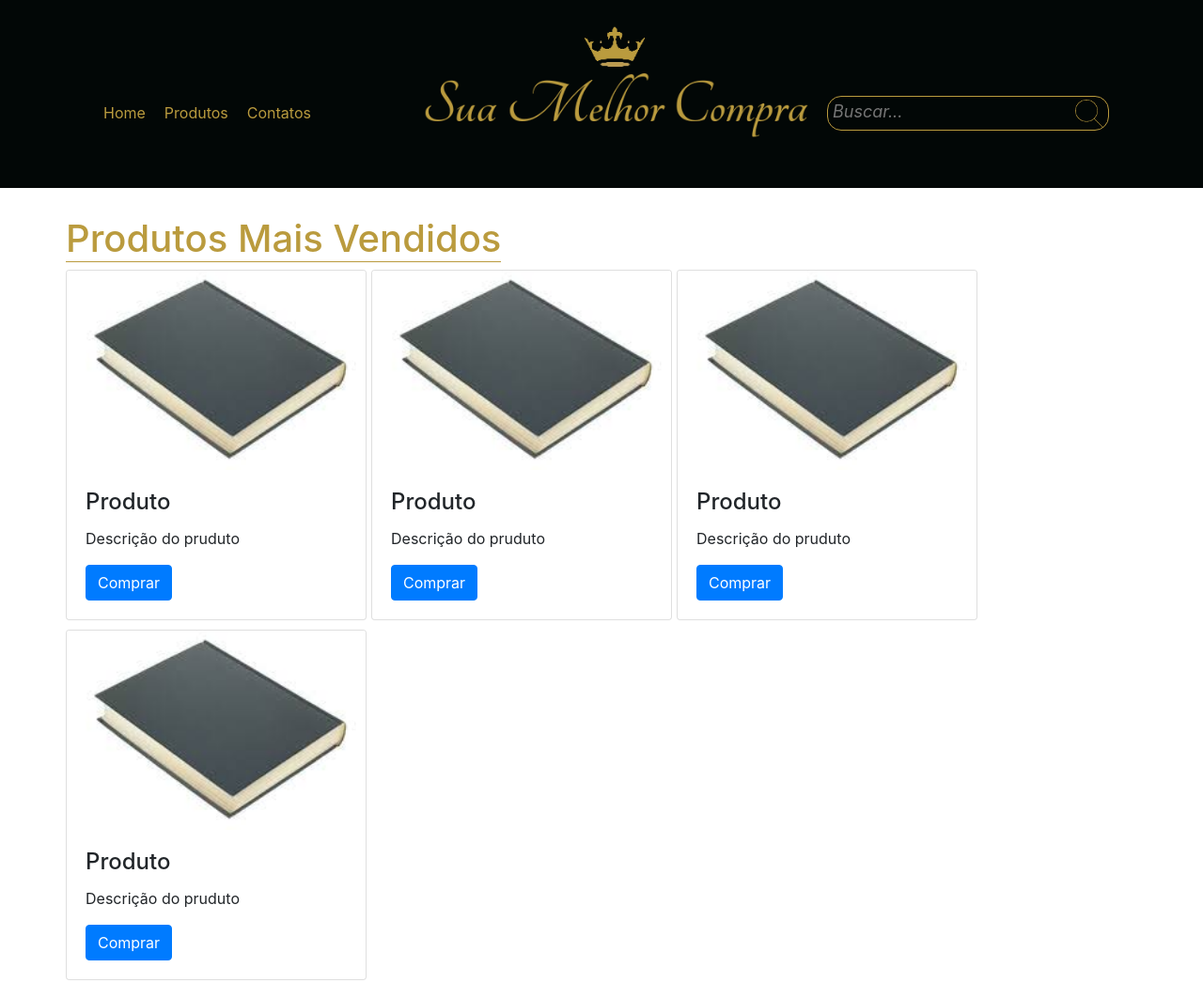
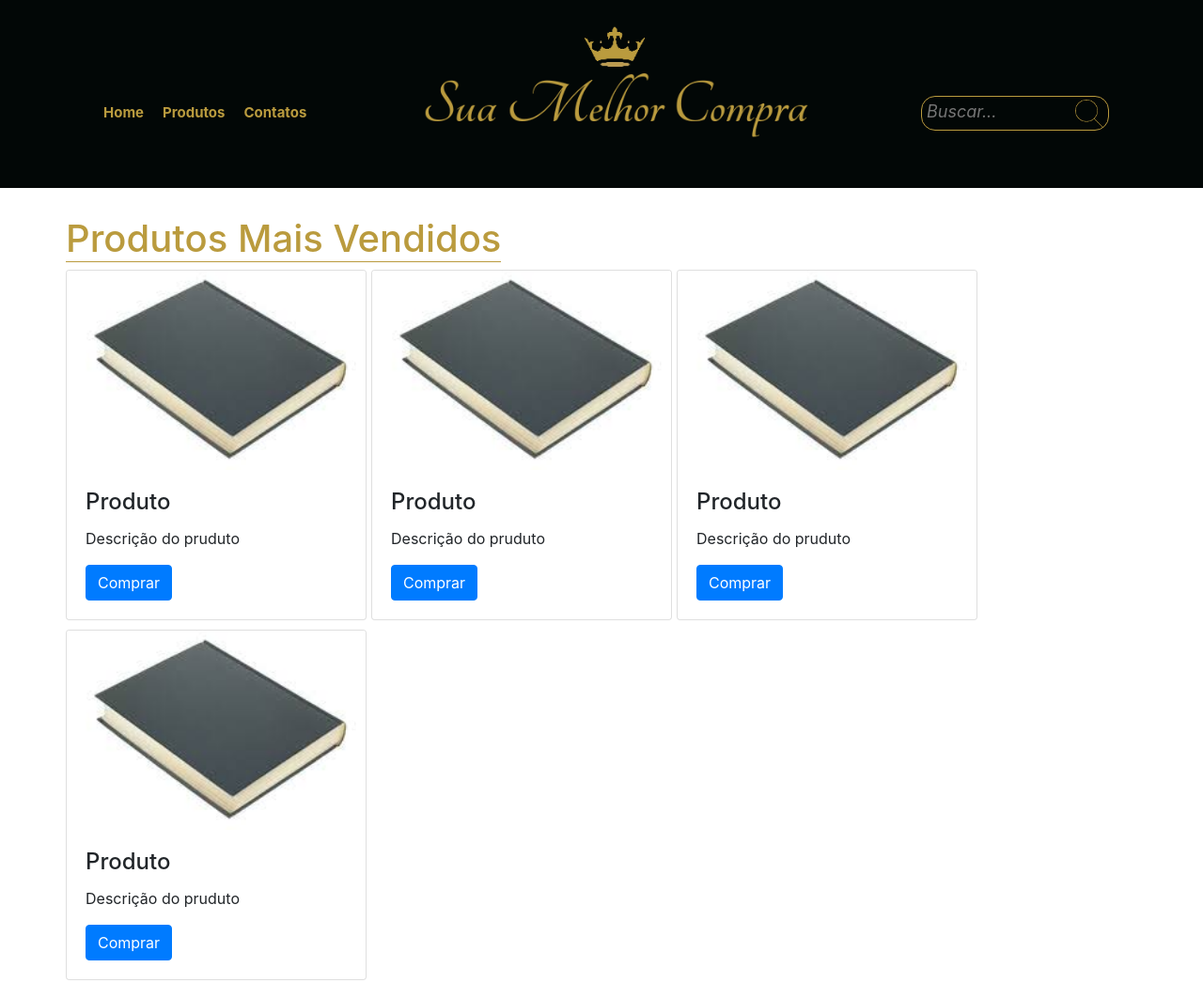
Before and after one commit to gomes00/SMC.github.io, a plain HTML site: page index.html in a window 1280 px wide. Shown: the top 1046 px of the page at 94% size. Drawn offline with nearby package versions, Linux system fonts and the light colour scheme.

Commit message:
mudando o estilo.css

```diff
--- a/estilo.css
+++ b/estilo.css
@@ -37,6 +37,8 @@
 
 #menu ul li a {
 	color: #ba9b3e;
+	font-size: 15px;
+	font-weight: bold;
 	padding: 2px 10px;
 	float:left;
 }
@@ -47,7 +49,7 @@
 	border:solid 1px;
 	border-color: #ba9b3e;
 	border-radius:15px;
-	width:300px;
+	width:200px;
 }
 
 #txtBusca{
@@ -59,7 +61,7 @@
 	font-size:18px;
 	border:none;
 	height:32px;
-	width:260px;
+	width:160px;
 }
 
 #maisvendios h1{
```
